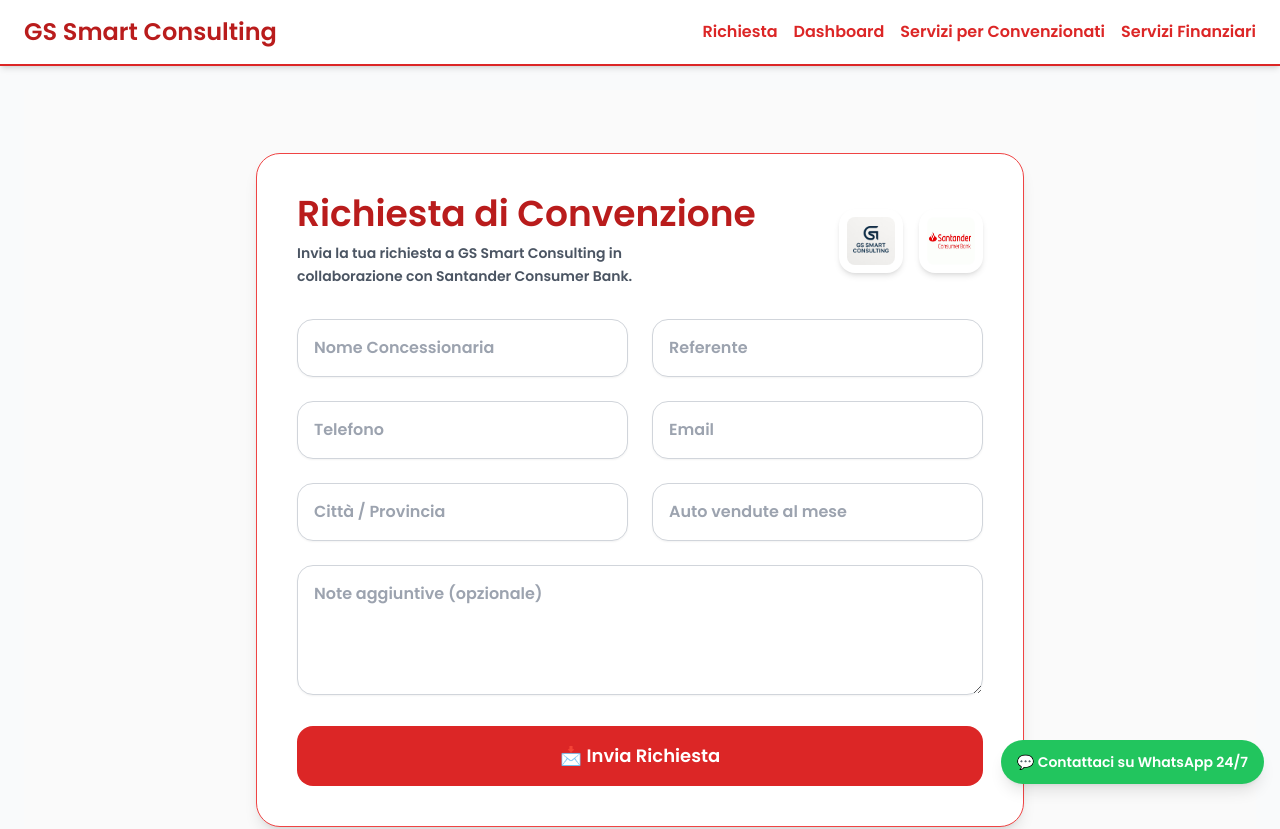
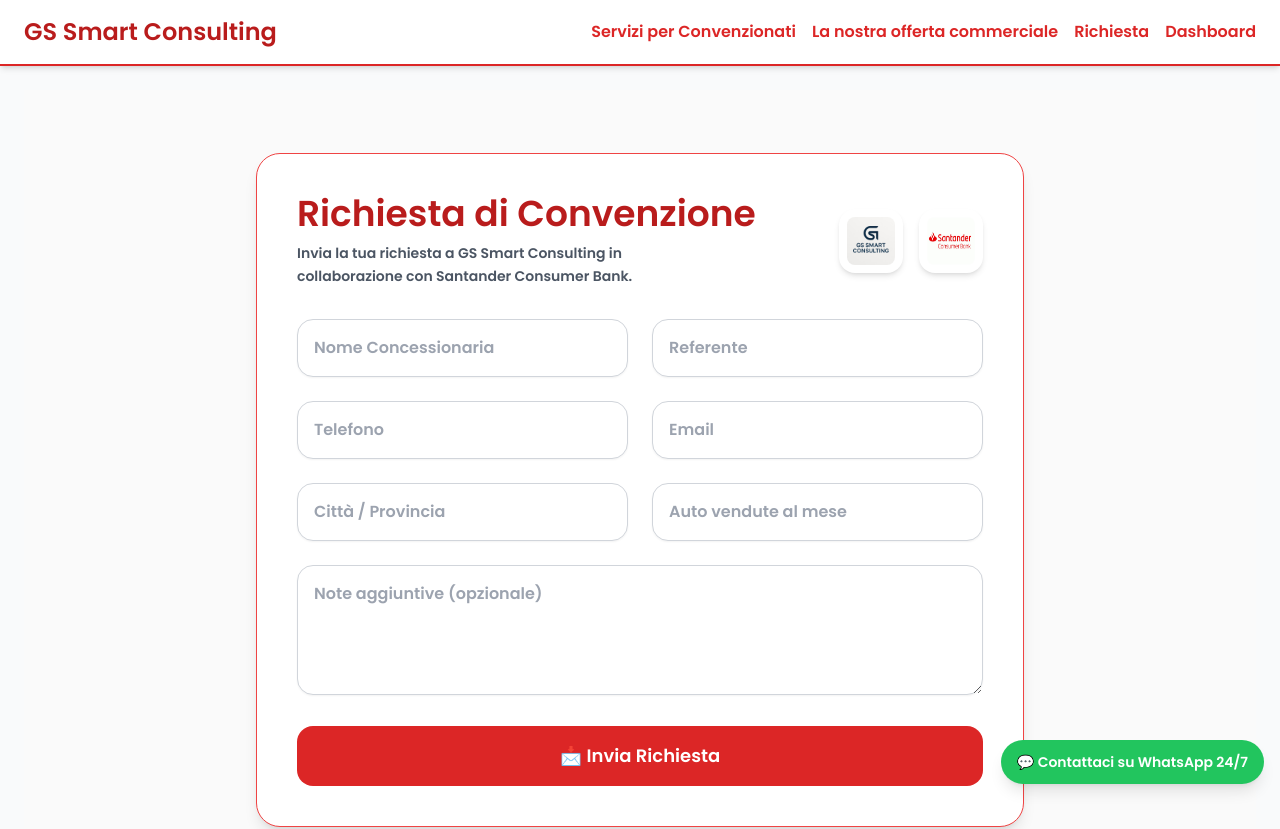
Before and after one commit to GSauzullo/gs-smart-consulting-app, a React (Vite) app: page / in a window 1280 px wide. Shown: the top 829 px of the page. Built offline with nearby package versions, Linux system fonts and the light colour scheme.

Commit message:
Update: nuovo layout + pagina convenzionati

```diff
--- a/src/App.jsx
+++ b/src/App.jsx
@@ -52,10 +52,10 @@ export default function App() {
       <nav className="bg-white border-b-2 border-red-600 px-6 py-4 flex flex-wrap justify-between items-center shadow-md">
         <div className="text-2xl font-bold text-red-700">GS Smart Consulting</div>
         <div className="flex flex-wrap gap-4 mt-2 sm:mt-0">
+          <Link to="/convenzionati" className="text-red-600 hover:underline text-base">Servizi per Convenzionati</Link>
+          <Link to="/servizi-finanziari" className="text-red-600 hover:underline text-base">La nostra offerta commerciale</Link>
           <Link to="/" className="text-red-600 hover:underline text-base">Richiesta</Link>
           <Link to="/dashboard" className="text-red-600 hover:underline text-base">Dashboard</Link>
-          <Link to="/convenzionati" className="text-red-600 hover:underline text-base">Servizi per Convenzionati</Link>
-          <Link to="/servizi-finanziari" className="text-red-600 hover:underline text-base">Servizi Finanziari</Link>
         </div>
       </nav>
 
@@ -133,6 +133,7 @@ function Convenzionati() {
     </motion.div>
   );
 }
+
 
 
 
```
